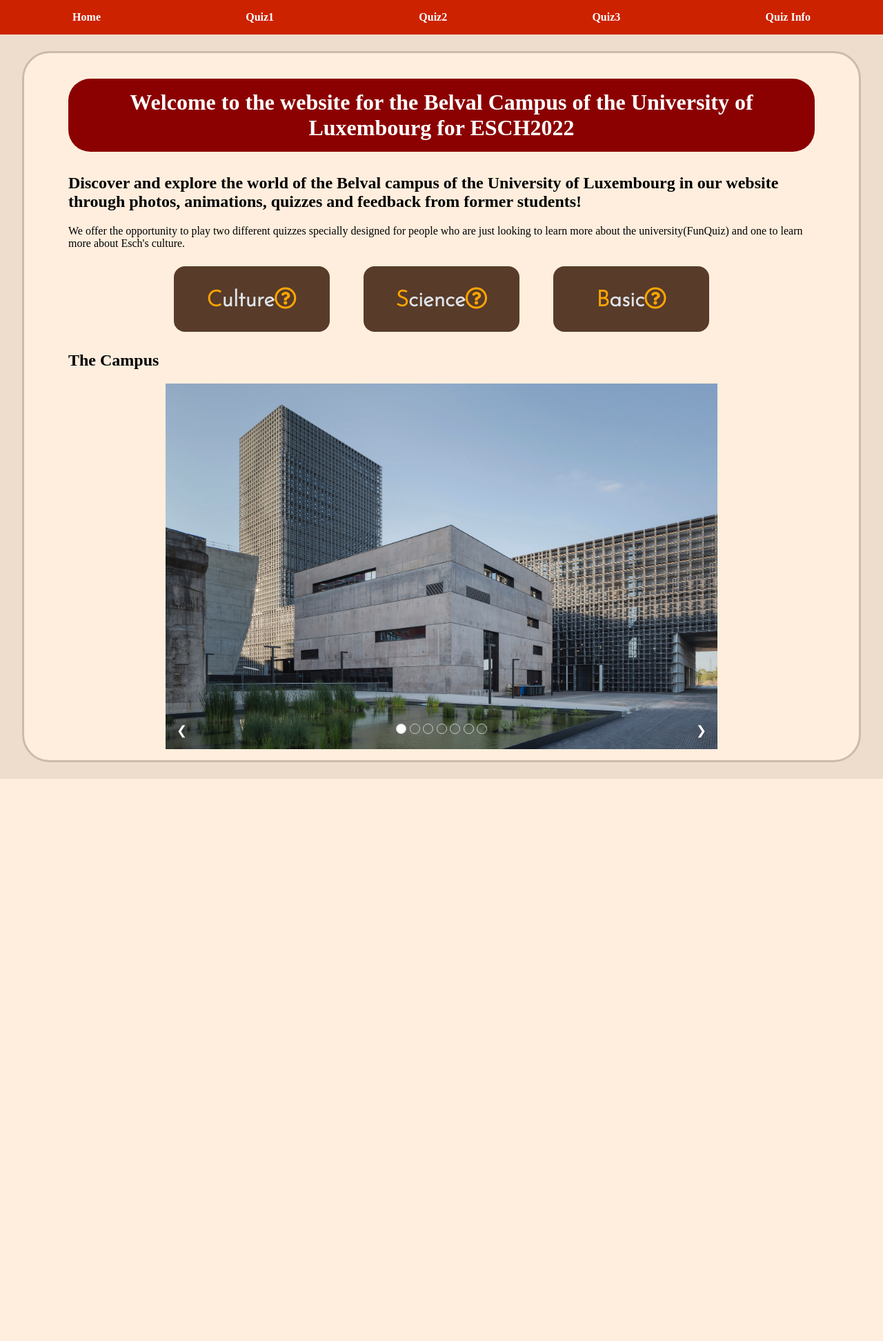
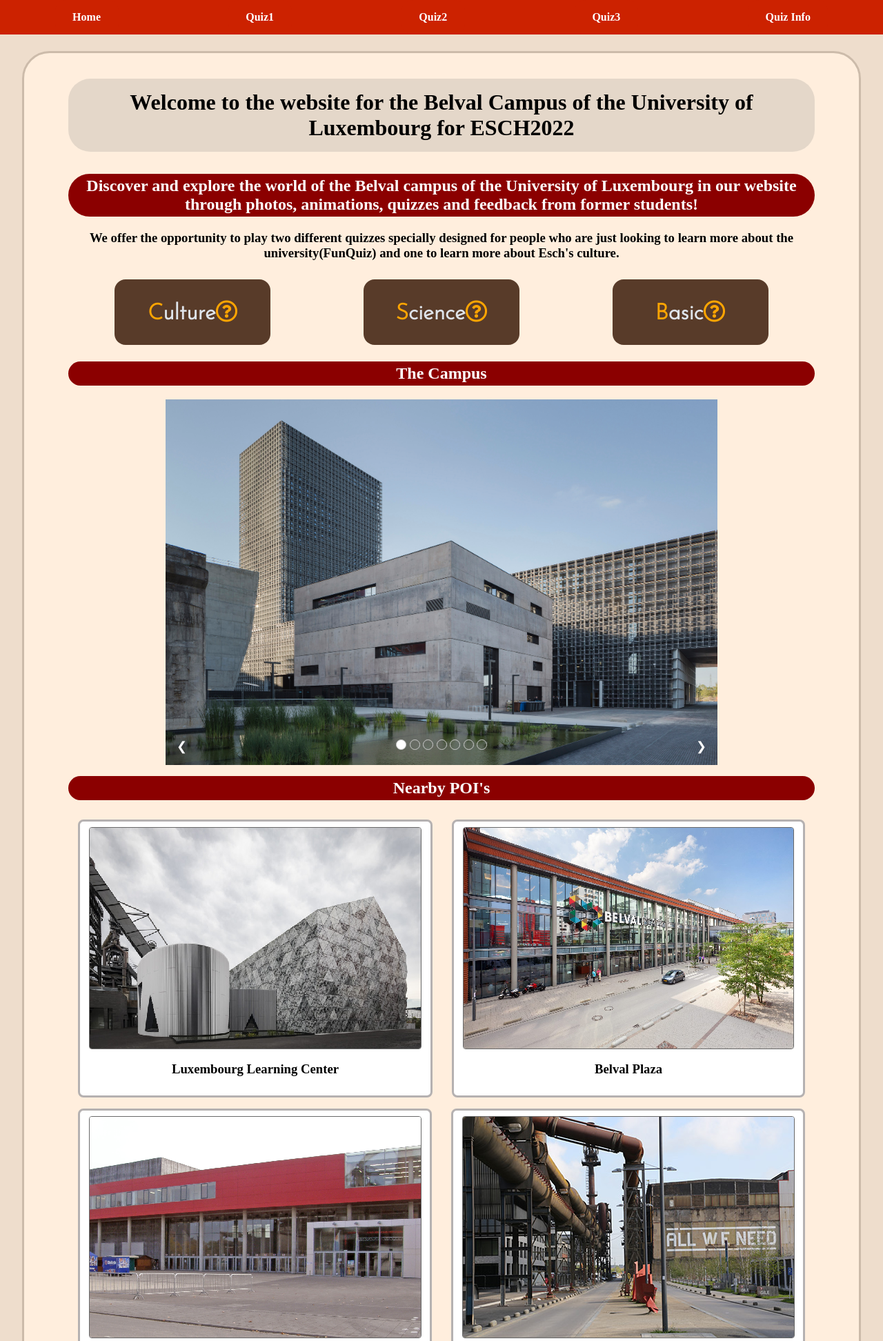
Before and after one commit to JayRasp/SEP_E2022, a PHP site: page / in a window 1280 px wide. Shown: the part 56-2000 px from the top of the page at 69% size. Before the commit the page ends 1185 px from the top, so only its background shows below. Run offline with PHP 8.4, Linux system fonts and the light colour scheme; some libraries are stand-ins or nearby versions.

Commit message:
Main Page changed

```diff
--- a/www/combined.css
+++ b/www/combined.css
@@ -252,16 +252,27 @@
 }
 
 .pageTitle{
-  text-align: center;
-  margin-bottom: 4vh;
-  background-color: darkred;
+    text-align: center;
+    margin-bottom: 4vh;
+    background-color: #80808036;
     border-radius: 2rem;
-    color: white;
+    color: black;
     padding: 2vh;
 }
 
 .main h1, .main h2{
   text-decoration: none;
+}
+
+.main h2{
+    margin-right: auto;
+    margin-left: auto;
+    margin-top: 2vh;
+    text-align: center;
+    background: darkred;
+    color: white;
+    padding: 0.5vh 0.5vw;
+    border-radius: 10rem;
 }
 
 .quizTile {
@@ -273,11 +284,64 @@
     width: fit-content;
     padding: 1vh;
     text-align: center;
-    margin:auto;
     cursor: pointer;
+    transition: transform 0.1s ease-in;
 }
 
 
-.quizTile:hover {
+.quizTile:hover, .tile:hover{
   transform: scale(1.05);
+  transition: transform 0.1s ease-in;
 }
+.tile_hover_pointer:hover{
+  cursor: pointer;
+}
+
+.tile{
+transition: transform 0.1s ease-in;
+    border-radius: 1vh;
+    text-align: center;
+    border-style: solid;
+    border-color: #b5b1b1;
+    padding: 1vh 1vw;
+    background-color: white;
+}
+.tile img{
+    vertical-align: middle;
+    border-style: solid;
+    border-width: thin;
+    border-color: dimgrey;
+    border-radius: 0.5vh;
+}
+
+.tile h3,.main h3{
+  text-decoration: none;
+}
+
+.main h3{
+    margin-right: 2vw;
+    margin-left: 2vw;
+    text-align: center;
+}
+
+.main div.tiles{
+display: inline-flex;
+justify-content: space-around;
+width: -webkit-fill-available;
+flex-direction: row;
+flex-wrap: wrap;
+}
+.history_tile{
+  width: 80rem;
+  background-image: url("/img/hexagon-background-942982_1280.png");
+  padding: 0;
+}
+
+.tile, .quizTile{
+  margin: 1vh 1vw;
+}
+
+.blurred_background{
+    backdrop-filter: blur(3px) brightness(1.05);
+    display: flow-root;
+}
--- a/www/index.php
+++ b/www/index.php
@@ -9,14 +9,27 @@
   <link rel="stylesheet" href="combined.css">
   <link rel="stylesheet" href="w3.css">
   <style>
-.mySlides {display:none}
-.w3-left, .w3-right, .w3-badge {cursor:pointer}
-.w3-badge {height:13px;width:13px;padding:0}
+    .mySlides {
+      display: none
+    }
+
+    .w3-left,
+    .w3-right,
+    .w3-badge {
+      cursor: pointer
+    }
+
+    .w3-badge {
+      height: 13px;
+      width: 13px;
+      padding: 0
+    }
   </style>
 
 
 
 </head>
+
 <body>
   <?php include "./header.php" ?>
     <div class="main" id="main">
@@ -24,20 +37,15 @@
       <h2>Discover and explore the world of the Belval campus of the University of Luxembourg in
 our website through photos, animations, quizzes and feedback from former students!
 </h2>
-<p>We offer the opportunity to play two different quizzes specially designed for people who are
-just looking to learn more about the university(FunQuiz) and one to learn more about Esch's culture.</p>
-<div style="
-    display: inline-flex;
-    justify-content: space-around;
-    width: -webkit-fill-available;
-    padding: 1vh 10vw;
-">
-<div class="quizTile" onclick="window.location='/quiz.php?category=culture'"><h1><span class="orange">C</span>ulture<i class="far fa-question-circle orange"></i></h1></a>
+      <h3>We offer the opportunity to play two different quizzes specially designed for people who are just looking to learn more about the university(FunQuiz) and one to learn more about Esch's culture.</h3>
+      <div class="tiles">
+        <div class="quizTile tile_hover_pointer" onclick="window.location='/quiz.php?category=culture'">
+          <h1><span class="orange">C</span>ulture<i class="far fa-question-circle orange"></i></h1></a>
         </div>
-<div class="quizTile" onclick="window.location='/quiz.php?category=Science'">
+        <div class="quizTile tile_hover_pointer" onclick="window.location='/quiz.php?category=Science'">
           <h1><span class="orange">S</span>cience<i class="far fa-question-circle orange"></i></h1>
         </div>
-<div class="quizTile" onclick="window.location='/quiz.php?category=Basic'">
+        <div class="quizTile tile_hover_pointer" onclick="window.location='/quiz.php?category=Basic'">
           <h1><span class="orange">B</span>asic<i class="far fa-question-circle orange"></i></h1>
         </div>
       </div>
@@ -81,19 +89,74 @@
           var i;
           var x = document.getElementsByClassName("mySlides");
           var dots = document.getElementsByClassName("demo");
-   if (n > x.length) {slideIndex = 1}
-   if (n < 1) {slideIndex = x.length}
+          if (n > x.length) {
+            slideIndex = 1
+          }
+          if (n < 1) {
+            slideIndex = x.length
+          }
           for (i = 0; i < x.length; i++) {
             x[i].style.display = "none";
           }
           for (i = 0; i < dots.length; i++) {
             dots[i].className = dots[i].className.replace(" w3-white", "");
           }
-   x[slideIndex-1].style.display = "block";
-   dots[slideIndex-1].className += " w3-white";
+          x[slideIndex - 1].style.display = "block";
+          dots[slideIndex - 1].className += " w3-white";
         }
       </script>
 
+      <h2>Nearby POI's</h2>
+      <div class="tiles">
+        <div class="tile tile_hover_pointer" onclick="window.location='https://llc.uni.lu/'">
+          <img src="/img/LLC.png" alt="">
+          <h3>Luxembourg Learning Center</h3>
+        </div>
+          <div class="tile tile_hover_pointer" onclick="window.location='https://belvalshopping.lu/'">
+            <img src="/img/BelvalPlaza.png" alt="">
+            <h3>Belval Plaza</h3>
+          </div>
+      </div>
+      <div class="tiles tile_hover_pointer">
+        <div class="tile" onclick="window.location='https://www.rockhal.lu/'">
+          <img src="/img/Rockhal.png" alt="">
+          <h3>Rockhal</h3>
+        </div>
+          <div class="tile tile_hover_pointer" onclick="window.location='https://industrie.lu/CNCI.html'">
+            <img src="/img/CNCI.png" alt="">
+            <h3>National Center for Industrial Culture</h3>
+          </div>
+      </div>
+
+      <h2>History</h2>
+      <div class="tiles">
+        <div class="tile history_tile">
+          <div class="blurred_background">
+          <h1>2002</h1>
+          <h3>The Fonds Belval is created to construct the "Cité des Sciences".</br>(600 million Euros to revitalise the Industrial area of 500 hectare)</h3>
+        </div></div>
+      </div>
+      <div class="tiles">
+        <div class="tile history_tile">
+          <div class="blurred_background">
+          <h1>2003</h1>
+          <h3>The University of Luxembourg is founded - the University library consists of four different libraries on three campuses.</br>(Walferdange, Limpertsberg, Kirchberg)</h3>
+        </div></div>
+      </div>
+      <div class="tiles">
+        <div class="tile history_tile">
+          <div class="blurred_background">
+          <h1>2005</h1>
+          <h3>Decision is made to make Belval the main University campus.</h3>
+        </div></div>
+      </div>
+      <div class="tiles">
+        <div class="tile history_tile">
+          <div class="blurred_background">
+          <h1>2015</h1>
+          <h3>First academic year of the University of Luxembourg in Belval.</h3>
+        </div></div>
+      </div>
 
 
     </div>
--- a/www/quiz.php
+++ b/www/quiz.php
@@ -16,7 +16,7 @@
 <div class="content">
   <div class="container">
     <div id="quiz">
-      <h1><span>Q</span>uiz <i class="far fa-question-circle"></i></h1>
+      <h1><span class="orange">Q</span>uiz <i class="far fa-question-circle orange"></i></h1>
 
       <h2 id="question" class="question"></h2>
 
```
Also changed, not shown: www/img/BelvalPlaza.png (added), www/img/CNCI.png (added), www/img/LLC.png (added), www/img/Rockhal.png (added), www/img/hexagon-background-942982_1280.png (added). Lines whose indentation alone changed are shown as unchanged.
